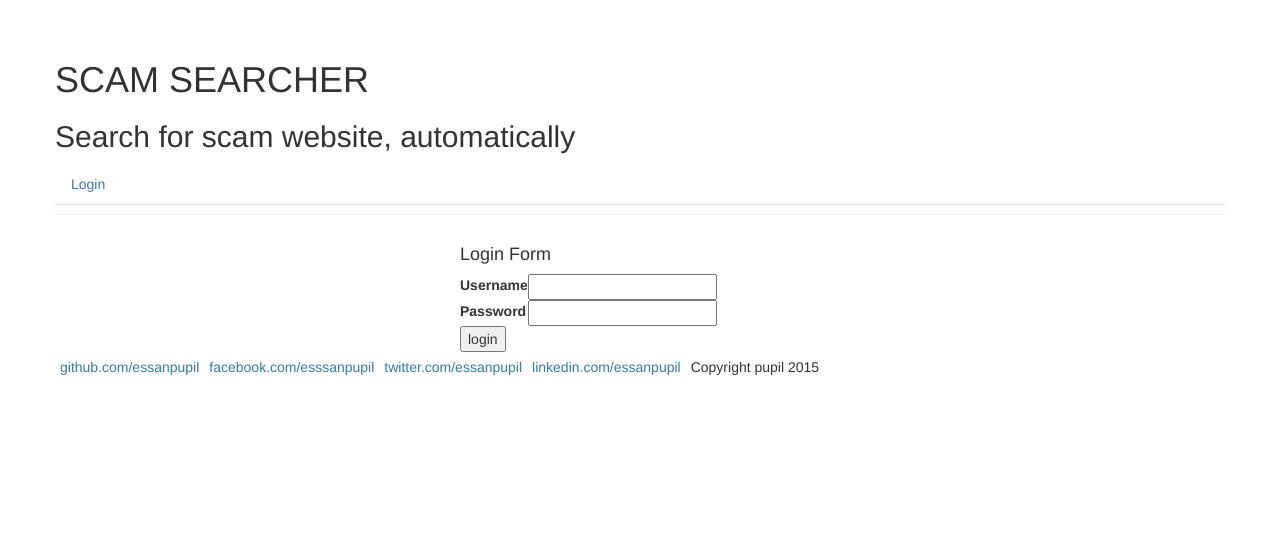
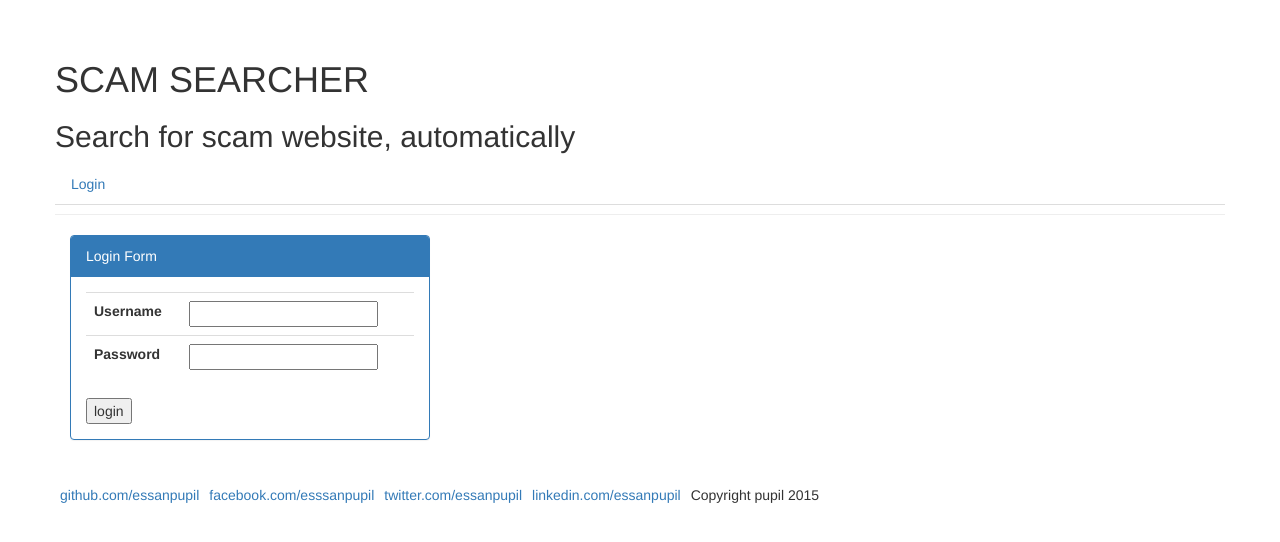
Before and after one commit to essanpupil/autowebsearch, a Django app: template ScamSearcher/templates/registration/login.html in a window 1280 px wide. Shown: the top 542 px of the page. Run offline with Django 3.2, Linux system fonts and the light colour scheme; the template is opened without the code that fills it, so the values that code supplies are empty, except form fields; tables that the repository leaves empty hold one stand-in row (values such as "Sample post"); form fields are guessed from the names that the template uses; some libraries are stand-ins or nearby versions.

Commit message:
Applying bootstrap in login view

```diff
--- a/ScamSearcher/templates/registration/login.html
+++ b/ScamSearcher/templates/registration/login.html
@@ -1,14 +1,14 @@
 {% extends "base.html" %}
-
-{% block content %}
-<h4>Login Form</h4>
+{% block navigation %}
+<div class="panel panel-primary">
+    <div class="panel-heading">Login Form</div>
+    <div class="panel-body">
         {% if form.errors %}
         <p>Your username and password didn't match. Please try again.</p>
         {% endif %}
-
         <form method="post" action="{% url 'django.contrib.auth.views.login' %}">
         {% csrf_token %}
-<table>
+        <table class="table">
             <tr>
                 <td>{{ form.username.label_tag }}</td>
                 <td>{{ form.username }}</td>
@@ -18,8 +18,9 @@
                 <td>{{ form.password }}</td>
                 </tr>
         </table>
-
         <input type="submit" value="login" />
         </form>
-
+    </div>
+</div>
+<br />
 {% endblock %}
--- a/ScamSearcher/views.py
+++ b/ScamSearcher/views.py
@@ -5,6 +5,7 @@ from django.shortcuts import render, redirect
 from django.contrib.auth.decorators import login_required
 
 from ScamSearcher.forms import LoginForm
+
 
 @login_required(login_url='login')
 def welcome(request):
@@ -32,7 +33,7 @@ def login(request):
         form = LoginForm()
     return render(request,
                   'login.html',
-                  {'form':form,})
+                  {'form': form})
 
 
 def logout(request):
```
Also changed, not shown: ScamSearcher/templates/login.html (deleted, +0 -12 lines). Lines whose indentation alone changed are shown as unchanged.
